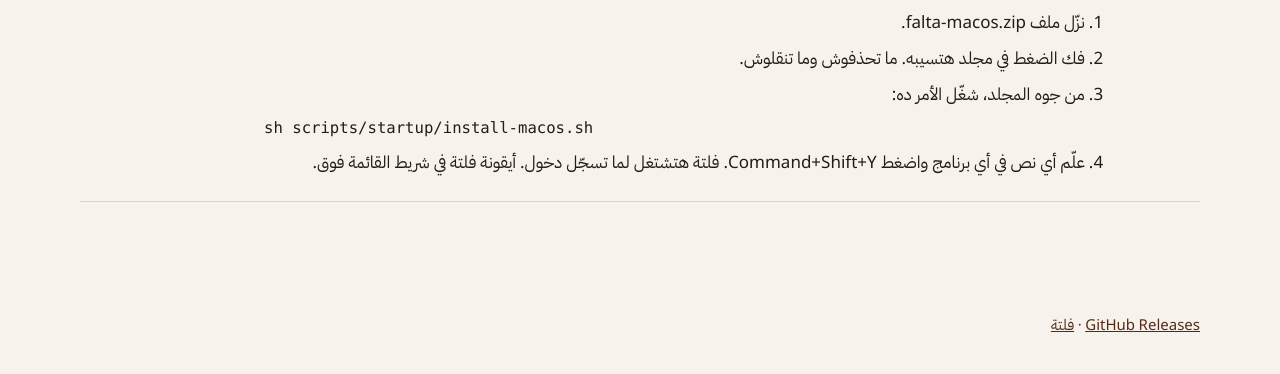
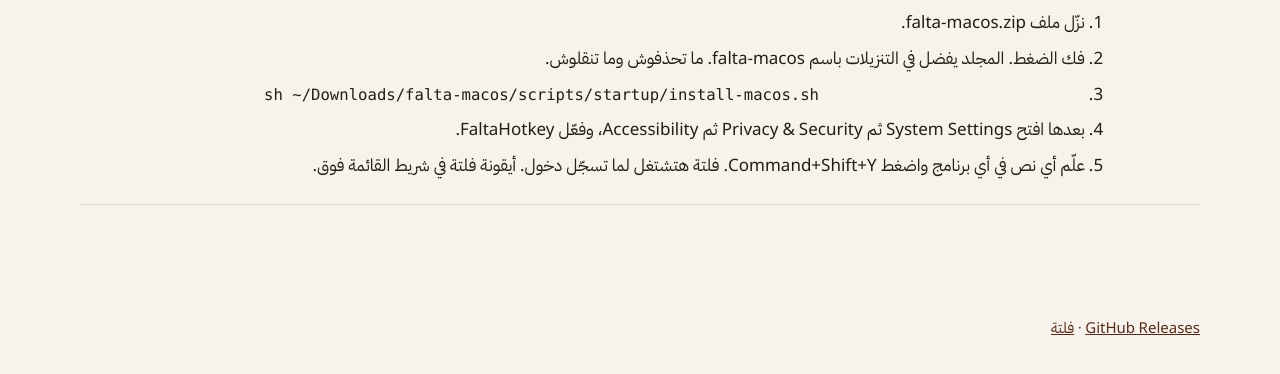
Before and after one commit to if12is/falta, a browser extension: page download.html in a window 1280 px wide. Shown: the part 2884-3258 px from the top of the page. Drawn offline with Linux system fonts and the light colour scheme.

Commit message:
Show the Mac install command as a path, then the Accessibility switch.
The download steps were telling people to run a command from inside the folder and skipped the permission FaltaHotkey needs.

```diff
--- a/download.html
+++ b/download.html
@@ -188,12 +188,10 @@
         <p class="file" dir="ltr" data-i18n="file.mac">الملف: falta-macos.zip</p>
         <ol>
           <li data-i18n="mac.1">نزّل ملف falta-macos.zip.</li>
-          <li data-i18n="mac.2">فك الضغط في مجلد هتسيبه. ما تحذفوش وما تنقلوش.</li>
-          <li>
-            <span data-i18n="mac.3">من جوه المجلد، شغّل الأمر ده:</span>
-            <code class="cmd" dir="ltr" data-i18n="mac.cmd">sh scripts/startup/install-macos.sh</code>
-          </li>
-          <li data-i18n="mac.4">علّم أي نص في أي برنامج واضغط Command+Shift+Y. فلتة هتشتغل لما تسجّل دخول.</li>
+          <li data-i18n="mac.2">فك الضغط. المجلد يفضل في التنزيلات باسم falta-macos. ما تحذفوش وما تنقلوش.</li>
+          <li><code class="cmd" dir="ltr" data-i18n="mac.cmd">sh ~/Downloads/falta-macos/scripts/startup/install-macos.sh</code></li>
+          <li data-i18n="mac.access">بعدها افتح System Settings ثم Privacy &amp; Security ثم Accessibility، وفعّل FaltaHotkey.</li>
+          <li data-i18n="mac.4">علّم أي نص في أي برنامج واضغط Command+Shift+Y. فلتة هتشتغل لما تسجّل دخول. أيقونة فلتة في شريط القائمة فوق.</li>
         </ol>
       </div>
       <a class="flip get-dl" href="https://github.com/if12is/falta/releases/latest/download/falta-macos.zip" data-i18n="dl">نزّل</a>
--- a/web/download.js
+++ b/web/download.js
@@ -56,9 +56,9 @@
       "ubuntu.cmd": "sh scripts/startup/install-linux.sh",
       "ubuntu.4": "علّم أي نص في أي برنامج واضغط Ctrl+Shift+Y. فلتة هتشتغل لما تسجّل دخول. على Xorg الأيقونة في الشريط لو الجلسة بتظهرها. على واي لاند مفيش أيقونة، والإعدادات من قائمة البرامج.",
       "mac.1": "نزّل ملف falta-macos.zip.",
-      "mac.2": "فك الضغط في مجلد هتسيبه. ما تحذفوش وما تنقلوش.",
-      "mac.3": "من جوه المجلد، شغّل الأمر ده:",
-      "mac.cmd": "sh scripts/startup/install-macos.sh",
+      "mac.2": "فك الضغط. المجلد يفضل في التنزيلات باسم falta-macos. ما تحذفوش وما تنقلوش.",
+      "mac.cmd": "sh ~/Downloads/falta-macos/scripts/startup/install-macos.sh",
+      "mac.access": "بعدها افتح System Settings ثم Privacy & Security ثم Accessibility، وفعّل FaltaHotkey.",
       "mac.4": "علّم أي نص في أي برنامج واضغط Command+Shift+Y. فلتة هتشتغل لما تسجّل دخول. أيقونة فلتة في شريط القائمة فوق."
     },
     en: {
@@ -117,9 +117,9 @@
       "ubuntu.cmd": "sh scripts/startup/install-linux.sh",
       "ubuntu.4": "Select text in any program and press Ctrl+Shift+Y. Falta starts when you log in. On Xorg the icon is in the status area when the session can show it. On Wayland there is no tray icon, and settings are in the app menu.",
       "mac.1": "Download falta-macos.zip.",
-      "mac.2": "Unzip it into a folder you will keep. Do not delete it or move it.",
-      "mac.3": "From inside that folder, run:",
-      "mac.cmd": "sh scripts/startup/install-macos.sh",
+      "mac.2": "Unzip it. The folder stays in Downloads, named falta-macos. Do not delete it or move it.",
+      "mac.cmd": "sh ~/Downloads/falta-macos/scripts/startup/install-macos.sh",
+      "mac.access": "Then open System Settings, Privacy & Security, Accessibility, and turn on FaltaHotkey.",
       "mac.4": "Select text in any program and press Command+Shift+Y. Falta starts when you log in. A Falta icon sits in the menu bar."
     }
   };
```
Also changed, not shown: scripts/bundles.mjs (+8 -8 lines), README.md.
